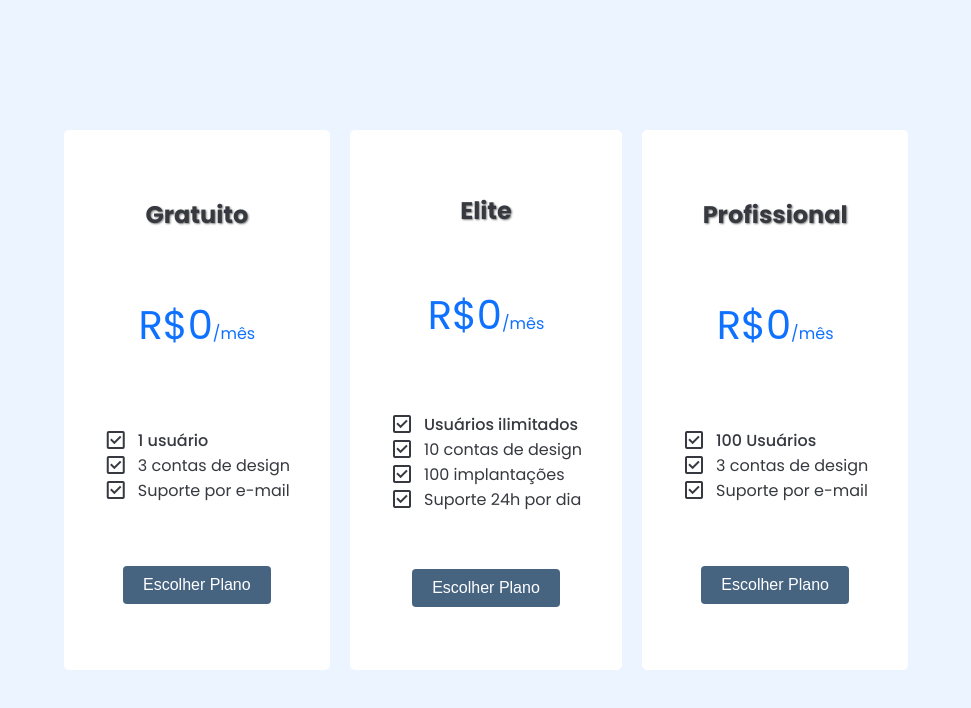
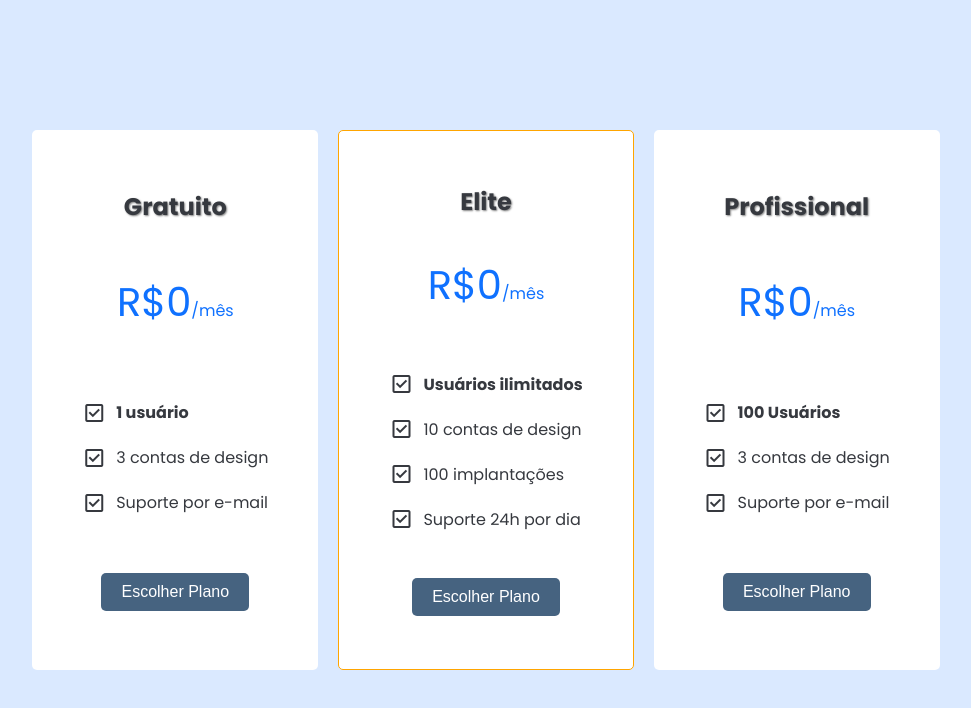
Before and after one commit to ThomasAlvs/front_end_labs, a plain HTML site: page card-layout/card.html in a window 1280 px wide. Shown: the whole page, without its empty margins (154-1125 px from the left). Drawn offline with nearby package versions, Linux system fonts and the light colour scheme; a web font is replaced by a local one.

Commit message:
Card finalizado

```diff
--- a/card-layout/card.css
+++ b/card-layout/card.css
@@ -1,6 +1,6 @@
 :root{
     --color-primary: #0f71ff;
-    --background-color:#ecf4ff;
+    --background-color:#dae9ff;
     --color-text: #36393f;
     --color-alert: orange;
     --color-light: #f7f7f7;
@@ -13,9 +13,9 @@
 
 }
 
-* {
+*{
     box-sizing: border-box;
-  }
+}
 
 html, body {
   height: 100%;
@@ -78,11 +78,14 @@ body {
     font-size: 16px;
 }
 
+.elite {
+    border: 1px var(--color-alert) solid;
+}
+
 abbr[title] {
     cursor: help;
     text-decoration: none;
 }
-
 
 ul {
     list-style: none;
@@ -93,26 +96,26 @@ ul li{
     display: flex;
     align-items: center;
     gap: 10px;
-    padding: 0;
+    padding: 10px;
     margin-top: 0;
 }
 
 ul > li:first-child {
-    font-weight: 500;
+    font-weight: 700;
 }
 
-button {
-    background-color: #466380; /* tom escuro e elegante */
+.card button {
+    background-color: #466380;
     color: white;
     border: none;
     padding: 10px 20px;
     font-size: 16px;
     font-family: Arial, sans-serif;
-    border-radius: 4px;
+    border-radius: 5px;
     cursor: pointer;
     transition: background-color 0.3s ease;
   }
 
-  button:hover {
-    background-color: #34495e; /* tom um pouco mais claro no hover */
+  .card button:hover {
+    background-color: #34495e;
   }
--- a/card-layout/card.html
+++ b/card-layout/card.html
@@ -33,7 +33,7 @@
             <button>Escolher Plano</button>
         </article>
 
-        <article class="card">
+        <article class="card elite">
             <h2>Elite</h2>
             <var><ABBr title="Real brasileiro">R$</ABBr>0<small>/mês</small></var>
                 <ul>
--- /dev/null
+++ b/card2.html/card2.css
@@ -0,0 +1,204 @@
+:root {
+    /* Cores corporativas (exemplo: azul mais sóbrio, cinzas) */
+    --color-primary: #0052cc; /* Azul corporativo */
+    --color-primary-dark: #0041a3; /* Para hover do botão */
+    --background-color: #f4f7f9; /* Cinza claro para o fundo */
+    --color-text: #343a40; /* Cinza escuro para texto */
+    --color-text-light: #6c757d; /* Cinza mais claro para detalhes */
+    --color-alert: #ffc107; /* Amarelo/Laranja para destaque */
+    --color-light: #ffffff; /* Branco */
+    --color-border: #dee2e6; /* Cor suave para bordas */
+
+    --font-main: "Poppins", sans-serif;
+
+    /* Ajustes de dimensões e espaçamento */
+    --card-padding: 30px; /* Padding interno */
+    --card-width: 320px; /* Largura do card */
+    --card-border-radius: 8px; /* Bordas mais suaves */
+    --card-shadow: 0 4px 15px rgba(0, 0, 0, 0.08); /* Sombra sutil */
+    --card-shadow-hover: 0 8px 25px rgba(0, 0, 0, 0.12); /* Sombra no hover */
+}
+
+/* Reset básico (se não estiver usando um arquivo reset.css) */
+*, *::before, *::after {
+    box-sizing: border-box;
+    margin: 0;
+    padding: 0;
+}
+
+html {
+    height: 100%;
+    font-size: 16px; /* Base de fonte */
+}
+
+body {
+    min-height: 100%;
+    display: flex;
+    align-items: center; /* Centraliza verticalmente se o conteúdo for menor que a tela */
+    justify-content: center;
+    gap: 30px; /* Espaço entre os cards */
+    padding: 40px 20px; /* Espaçamento nas laterais e topo/base */
+    flex-wrap: wrap; /* Permite que os cards quebrem a linha */
+    font-family: var(--font-main);
+    background-color: var(--background-color);
+    color: var(--color-text);
+    line-height: 1.6; /* Melhora a legibilidade */
+}
+
+.card {
+    display: flex; /* Usar Flexbox para layout interno */
+    flex-direction: column; /* Organizar itens em coluna */
+    width: 100%; /* Ocupa largura total no container flex do body */
+    max-width: var(--card-width); /* Limita a largura máxima */
+    min-height: 480px; /* Altura mínima para consistência, mas permite crescer */
+    padding: var(--card-padding);
+    border-radius: var(--card-border-radius);
+    background-color: var(--color-light);
+    box-shadow: var(--card-shadow);
+    text-align: left; /* Alinhar texto à esquerda */
+    overflow: hidden;
+    transition: box-shadow 0.3s ease, transform 0.3s ease;
+    position: relative; /* Necessário para o badge */
+}
+
+.card:hover {
+    transform: translateY(-5px); /* Efeito sutil de levantar */
+    box-shadow: var(--card-shadow-hover);
+}
+
+/* --- Estrutura interna do Card --- */
+.card-header {
+    margin-bottom: 20px; /* Espaço abaixo do cabeçalho */
+    text-align: center; /* Centralizar título e preço */
+}
+
+.card-features {
+    flex-grow: 1; /* Faz esta seção ocupar o espaço disponível */
+    margin-bottom: 25px; /* Espaço antes do botão */
+}
+
+.card-footer {
+    margin-top: auto; /* Empurra o footer (botão) para baixo */
+    text-align: center; /* Centraliza o botão no rodapé */
+}
+
+/* --- Elementos do Card --- */
+.card h2 {
+    font-size: 1.5rem; /* 24px */
+    font-weight: 600; /* Um pouco mais de peso */
+    margin-bottom: 10px;
+    color: var(--color-text);
+    /* text-shadow: none; Remove a sombra do texto */
+}
+
+.card var {
+    color: var(--color-primary);
+    font-weight: 600; /* Peso para o preço */
+    font-size: 2.5rem; /* 40px */
+    font-style: normal;
+    display: block; /* Garante que o preço fique em sua linha */
+    margin-bottom: 5px;
+    /* transition: none; Remove a transição de fonte no hover */
+}
+
+.card var small {
+    font-size: 1rem; /* 16px */
+    font-weight: 400;
+    color: var(--color-text-light);
+    margin-left: 5px; /* Pequeno espaço */
+}
+
+abbr[title] {
+    cursor: help;
+    text-decoration: none; /* Remove sublinhado padrão */
+    border-bottom: 1px dotted var(--color-text-light); /* Sublinhado pontilhado sutil */
+}
+
+ul {
+    list-style: none;
+}
+
+ul li {
+    display: flex;
+    align-items: center;
+    gap: 12px; /* Espaço entre ícone e texto */
+    padding: 8px 0; /* Espaçamento vertical entre itens */
+    font-size: 0.95rem; /* Levemente menor */
+    color: var(--color-text);
+}
+
+ul li .material-symbols-outlined {
+    color: var(--color-primary); /* Ícone com a cor primária */
+    font-size: 1.4rem; /* Tamanho do ícone */
+    flex-shrink: 0; /* Evita que o ícone seja espremido */
+}
+
+/* --- Botão --- */
+.card button {
+    background-color: var(--color-primary);
+    color: var(--color-light);
+    border: none;
+    padding: 12px 25px; /* Mais padding */
+    font-size: 1rem; /* 16px */
+    font-weight: 500; /* Peso médio */
+    font-family: var(--font-main);
+    border-radius: var(--card-border-radius); /* Mesma borda do card */
+    cursor: pointer;
+    transition: background-color 0.3s ease, transform 0.2s ease;
+    display: inline-block; /* Para padding funcionar corretamente */
+    width: 80%; /* Botão com boa largura, mas não 100% */
+    max-width: 200px; /* Limite máximo */
+}
+
+.card button:hover {
+    background-color: var(--color-primary-dark);
+    transform: scale(1.03); /* Efeito sutil de clique */
+}
+
+/* --- Destaque do plano Elite --- */
+.card.elite {
+    border: 2px solid var(--color-primary); /* Borda na cor primária */
+    /* Ou usar uma borda superior: */
+    /* border-top: 4px solid var(--color-primary); */
+    /* border-left: none; border-right: none; border-bottom: none; */
+
+     /* Opcional: Fazer o botão Elite ter estilo diferente */
+    /* background-color: var(--color-alert); */
+    /* color: var(--color-text); */
+}
+
+.card.elite button {
+     /* Se quiser um botão diferente para o plano popular */
+    background-color: var(--color-primary);
+    color: var(--color-light);
+}
+
+/* Badge "Mais Popular" */
+.popular-badge {
+    position: absolute;
+    top: -1px; /* Ajuste fino para alinhar com a borda */
+    left: 50%;
+    transform: translateX(-50%);
+    background-color: var(--color-primary);
+    color: var(--color-light);
+    padding: 4px 15px;
+    font-size: 0.75rem; /* 12px */
+    font-weight: 600;
+    border-radius: 0 0 var(--card-border-radius) var(--card-border-radius); /* Cantos inferiores arredondados */
+    z-index: 1; /* Para ficar sobre a borda, se houver */
+}
+
+
+/* Media Query para telas menores (exemplo) */
+@media (max-width: 768px) {
+    body {
+        flex-direction: column; /* Empilha os cards verticalmente */
+        align-items: center; /* Centraliza os cards empilhados */
+        padding: 20px; /* Menos padding */
+    }
+
+    .card {
+        max-width: 90%; /* Cards ocupam mais largura da tela */
+        min-height: auto; /* Altura automática */
+    }
+}
--- a/form-html/card-layout/card.css
+++ /dev/null
@@ -1,102 +0,0 @@
-:root{
-    --color-primary: #0f71ff;
-    --background-color:#ecf4ff;
-    --color-text: #36393f;
-    --color-alert: orange;
-
-    --font-main: "Poppins", sans-serif;
-
-    --card-height: 540px;
-    --card-padding: 40px;
-    --card-widht:300px
-
-}
-
-* {
-    box-sizing: border-box;
-  }
-
-html, body {
-  height: 100%;
-  margin: 0;
-  font-family: var(--font-main);
-  background-color: var(--color-background);
-  color: var(--color-text);
-}
-
-
-body {
-    display: flex;
-    align-items: center;
-    justify-content: center;
-    gap: 20px;
-    padding: 0 20px;
-    flex-wrap: wrap;
-  }
-
-  .card {
-    display: grid;
-    place-items: center;
-    gap: 10px;
-    width: var(--card-width);
-    max-width: var(--card-width);
-    height: var(--card-height);
-    padding: var(--card-padding);
-    border-radius: 5px;
-    background-color: white;
-    font-size: 100%;
-    text-align: center;
-    overflow: hidden;
-    transition: box-shadow 0.3s ease, transform 0.3s ease;
-  }
-
-  .card:hover {
-    transform: scale(1.10);
-    box-shadow: 0 4px 20px rgb(186, 181, 210);
-}
-
-.card h2 {
-    margin: 0;
-    text-shadow: 1px 1px 2px gray;
-}
-
-.card var {
-    color: var(--color-primary);
-    font-weight: 400;
-    font-size: 40px;
-    font-style: normal;
-    margin-bottom: 10px;
-    transition: font-size 0.3 ease;
-}
-
-.card:hover var {
-    font-size: 50px;
-}
-
-.card var small {
-    font-size: 16px;
-}
-
-abbr[title] {
-    cursor: help;
-    text-decoration: none;
-}
-
-
-ul {
-    list-style: none;
-    padding: 0;
-    margin: 0;
-}
-ul li{
-    display: flex;
-    align-items: center;
-    gap: 10px;
-    padding: 0;
-    margin-top: 0;
-}
-
-ul > li :first-child{
-    font-weight: bold;
-    color: red;
-}
```
Also changed, not shown: card2.html/card2.html (added, +113 -0 lines), form-html/card-layout/card.html (deleted, +0 -80 lines).
